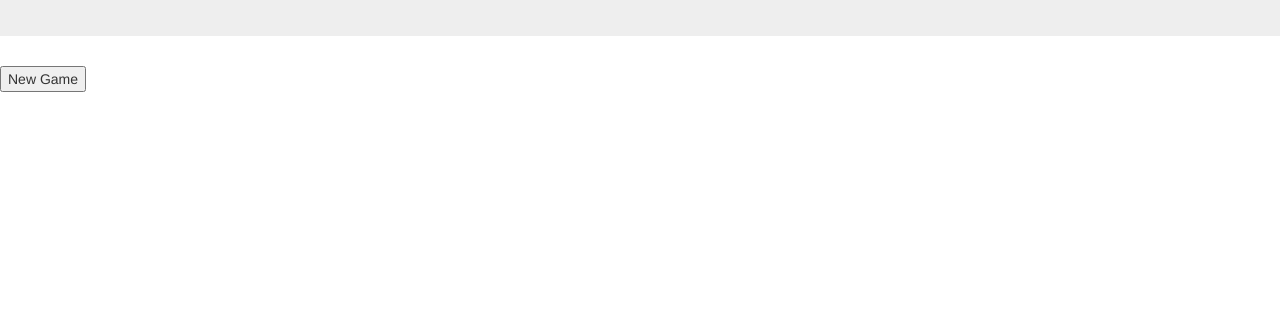
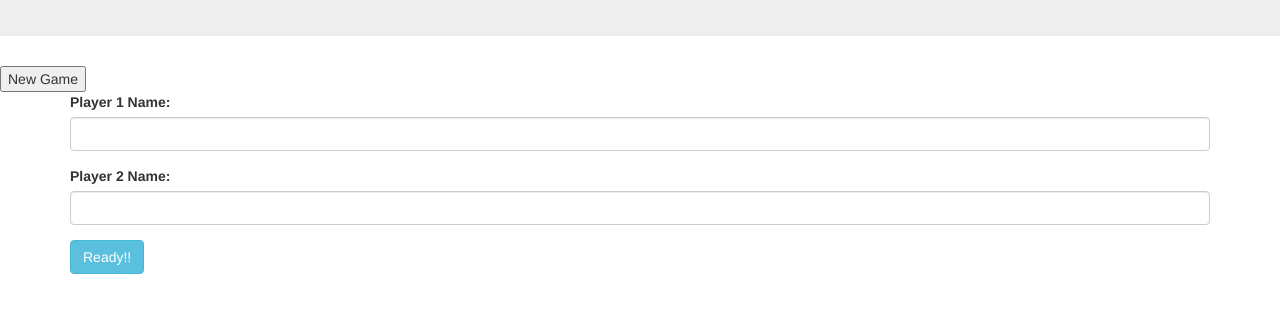
Before and after one commit to Wihogora/Pig-dice, a plain HTML site: page index.html in a window 1280 px wide. Shown: the part 159-472 px from the top of the page. Drawn offline with Linux system fonts and the light colour scheme.

Commit message:
Add form

```diff
--- a/index.html
+++ b/index.html
@@ -17,10 +17,19 @@
     </div>
     <div class="nwgm">
         <button id="newgame">New Game</button></br>
-
-      </div>
-
-      <div class="container">
+    </div>
+    <div class="container">
+        <form id="players">
+            <div class="form-group">
+              <label for="player1name">Player 1 Name:</label>
+              <input id="player1name" class="form-control" type="text">
+            </div>
+            <div class="form-group">
+              <label for="player2name">Player 2 Name:</label>
+              <input id="player2name" class="form-control" type="text">
+            </div>
+                <button id="ready" class="btn-info btn" type="submit">Ready!!</button>
+          </form>
 
 
 
```
